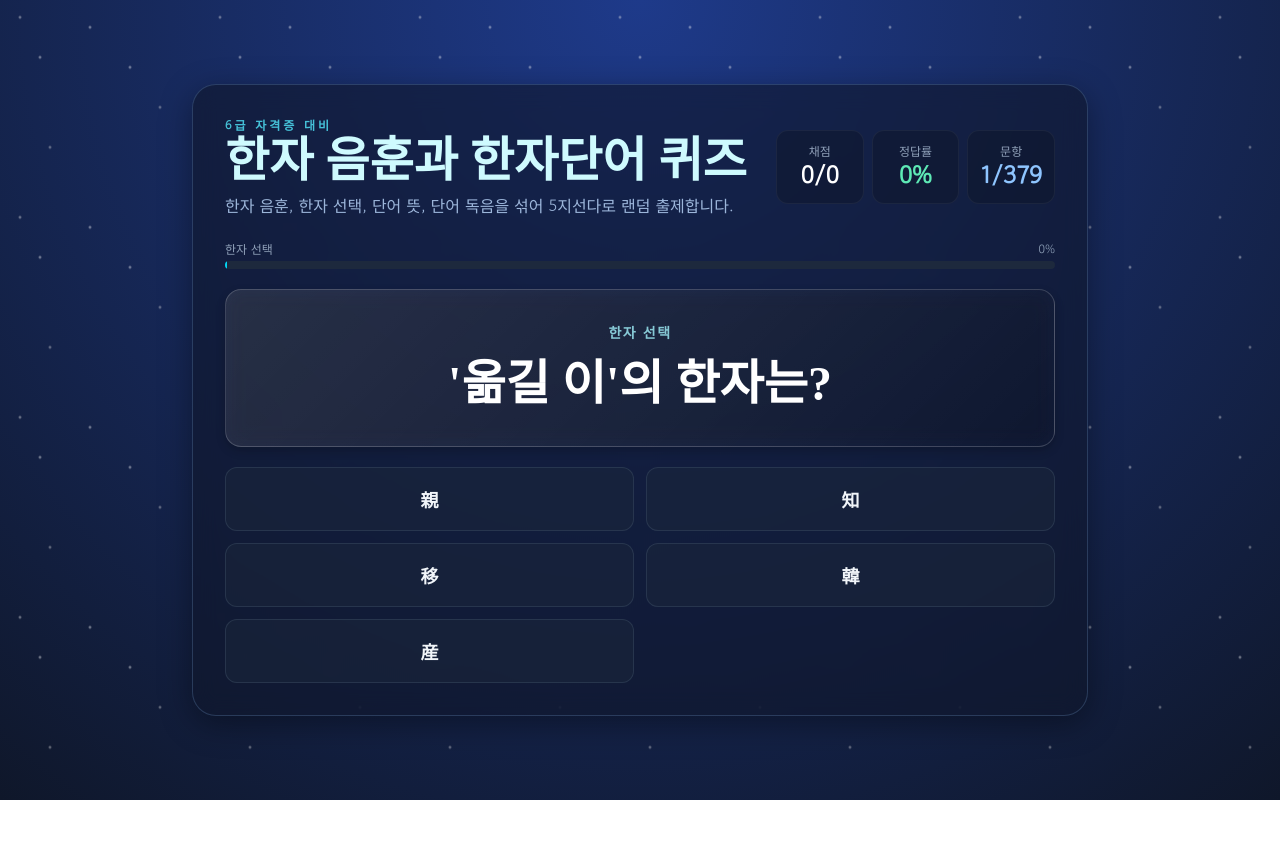
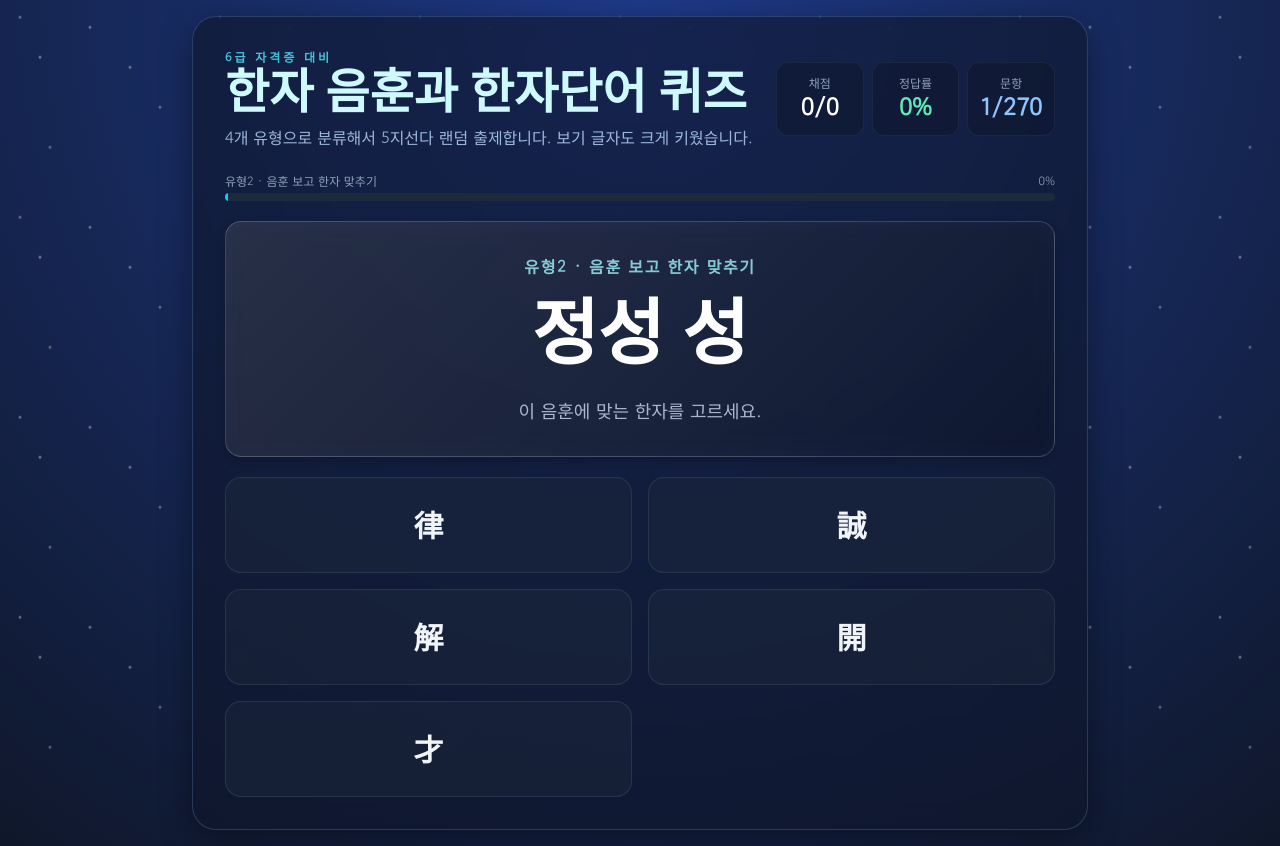
Before and after one commit to 01chungee10snu/hanja-quiz, a React (Vite) app: page / in a window 1280 px wide. Before the commit the page ends 800 px from the top, so only its background shows below. Built offline with nearby package versions, Linux system fonts and the light colour scheme; a web font is replaced by a local one.

Commit message:
feat: classify quiz types and enlarge options

```diff
--- a/src/App.jsx
+++ b/src/App.jsx
@@ -89,6 +89,9 @@ const WORDS_6 = [
 
 const shuffle = (items) => [...items].sort(() => Math.random() - 0.5);
 const labelHanja = (item) => `${item.hun} ${item.eum}`;
+const labelTriple = (items) => items.map((item) => item.w).join(' · ');
+const readTriple = (items) => items.map((item) => item.r).join(' → ');
+
 const makeOptions = (answer, pool, pick) => {
   const seen = new Set([answer]);
   const wrong = shuffle(pool).map(pick).filter((value) => {
@@ -99,44 +102,54 @@ const makeOptions = (answer, pool, pick) => {
   return shuffle([answer, ...wrong]).map((text) => ({ text, isCorrect: text === answer }));
 };
 
+const makeWordTriples = (words) => {
+  const shuffled = shuffle(words);
+  const triples = [];
+  for (let i = 0; i <= shuffled.length - 3; i += 3) {
+    triples.push(shuffled.slice(i, i + 3));
+  }
+  return triples;
+};
+
 function buildQuestionPool() {
-  const hanjaQuestions = HANJA_6.flatMap((item) => [
-    {
-      kind: '한자 음훈',
-      prompt: `'${item.h}'의 음훈은?`,
+  const type1 = HANJA_6.map((item) => ({
+    typeNo: 1,
+    kind: '유형1 · 한자보고 음훈 맞추기',
+    prompt: item.h,
+    helper: '이 한자의 음훈을 고르세요.',
     answer: labelHanja(item),
     options: makeOptions(labelHanja(item), HANJA_6.filter((v) => v.h !== item.h), labelHanja)
-    },
-    {
-      kind: '한자 선택',
-      prompt: `'${labelHanja(item)}'의 한자는?`,
+  }));
+
+  const type2 = HANJA_6.map((item) => ({
+    typeNo: 2,
+    kind: '유형2 · 음훈 보고 한자 맞추기',
+    prompt: labelHanja(item),
+    helper: '이 음훈에 맞는 한자를 고르세요.',
     answer: item.h,
     options: makeOptions(item.h, HANJA_6.filter((v) => v.h !== item.h), (v) => v.h)
-    }
-  ]);
+  }));
 
-  const wordQuestions = WORDS_6.flatMap((item) => [
-    {
-      kind: '한자단어 뜻',
-      prompt: `'${item.w}(${item.r})'의 뜻은?`,
-      answer: item.m,
-      options: makeOptions(item.m, WORDS_6.filter((v) => v.w !== item.w), (v) => v.m)
-    },
-    {
-      kind: '한자단어 선택',
-      prompt: `'${item.m}'에 알맞은 한자어는?`,
-      answer: `${item.w} (${item.r})`,
-      options: makeOptions(`${item.w} (${item.r})`, WORDS_6.filter((v) => v.w !== item.w), (v) => `${v.w} (${v.r})`)
-    },
-    {
-      kind: '한자단어 독음',
-      prompt: `'${item.r}'의 한자 표기는?`,
+  const type3 = WORDS_6.map((item) => ({
+    typeNo: 3,
+    kind: '유형3 · 한글 음만 보고 한자 단어 맞추기',
+    prompt: item.r,
+    helper: '한글 음에 맞는 한자 단어를 고르세요.',
     answer: item.w,
     options: makeOptions(item.w, WORDS_6.filter((v) => v.w !== item.w), (v) => v.w)
-    }
-  ]);
+  }));
 
-  return shuffle([...hanjaQuestions, ...wordQuestions]);
+  const triples = makeWordTriples(WORDS_6);
+  const type4 = triples.map((triple) => ({
+    typeNo: 4,
+    kind: '유형4 · 한글 음만 보고 한자 단어 3개 연속 맞추기',
+    prompt: readTriple(triple),
+    helper: '순서대로 맞는 한자 단어 3개 묶음을 고르세요.',
+    answer: labelTriple(triple),
+    options: makeOptions(labelTriple(triple), triples.filter((items) => labelTriple(items) !== labelTriple(triple)), labelTriple)
+  }));
+
+  return shuffle([...type1, ...type2, ...type3, ...type4]);
 }
 
 export default function App() {
@@ -194,7 +207,7 @@ export default function App() {
             <div>
               <p className="text-xs font-bold tracking-[0.25em] text-cyan-300/80">6급 자격증 대비</p>
               <h1 className="royal-text text-3xl md:text-5xl font-bold text-cyan-100 mt-1">한자 음훈과 한자단어 퀴즈</h1>
-              <p className="text-blue-200/80 mt-2">한자 음훈, 한자 선택, 단어 뜻, 단어 독음을 섞어 5지선다로 랜덤 출제합니다.</p>
+              <p className="text-blue-200/80 mt-2">4개 유형으로 분류해서 5지선다 랜덤 출제합니다. 보기 글자도 크게 키웠습니다.</p>
             </div>
             <div className="grid grid-cols-3 gap-2 text-center min-w-64">
               <div className="bg-slate-900/50 rounded-xl p-3 border border-white/5">
@@ -225,11 +238,12 @@ export default function App() {
               </div>
 
               <div className="glass-button rounded-2xl p-8 text-center border border-indigo-400/30 mb-5">
-                <p className="text-sm font-bold tracking-widest text-cyan-200/80 mb-3">{current.kind}</p>
-                <h2 className="royal-text text-3xl md:text-5xl font-bold text-white leading-tight">{current.prompt}</h2>
+                <p className="text-sm md:text-base font-bold tracking-widest text-cyan-200/80 mb-3">{current.kind}</p>
+                <h2 className="royal-text text-5xl md:text-7xl font-bold text-white leading-tight">{current.prompt}</h2>
+                <p className="text-blue-100/75 mt-4 text-base md:text-lg">{current.helper}</p>
               </div>
 
-              <div className="grid grid-cols-1 sm:grid-cols-2 gap-3">
+              <div className="grid grid-cols-1 md:grid-cols-2 gap-4">
                 {current.options.map((option) => {
                   const revealed = Boolean(selected);
                   const picked = selected === option.text;
@@ -247,7 +261,7 @@ export default function App() {
                       type="button"
                       onClick={() => choose(option)}
                       disabled={revealed}
-                      className={`min-h-16 rounded-xl border p-4 text-lg font-bold transition-all ${tone}`}
+                      className={`min-h-24 rounded-2xl border p-5 text-2xl md:text-3xl font-bold leading-snug transition-all ${tone}`}
                     >
                       {option.text}
                     </button>
```
Lines whose indentation alone changed are shown as unchanged.
